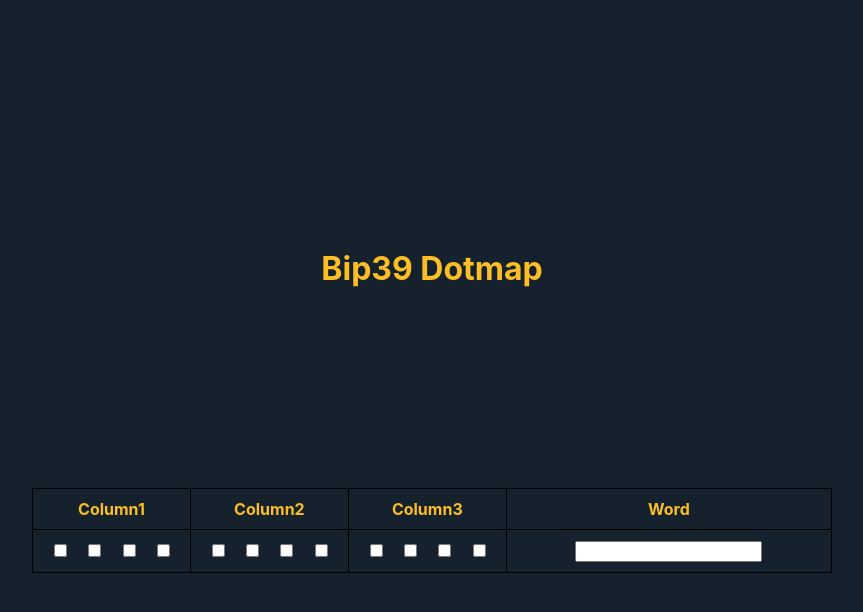
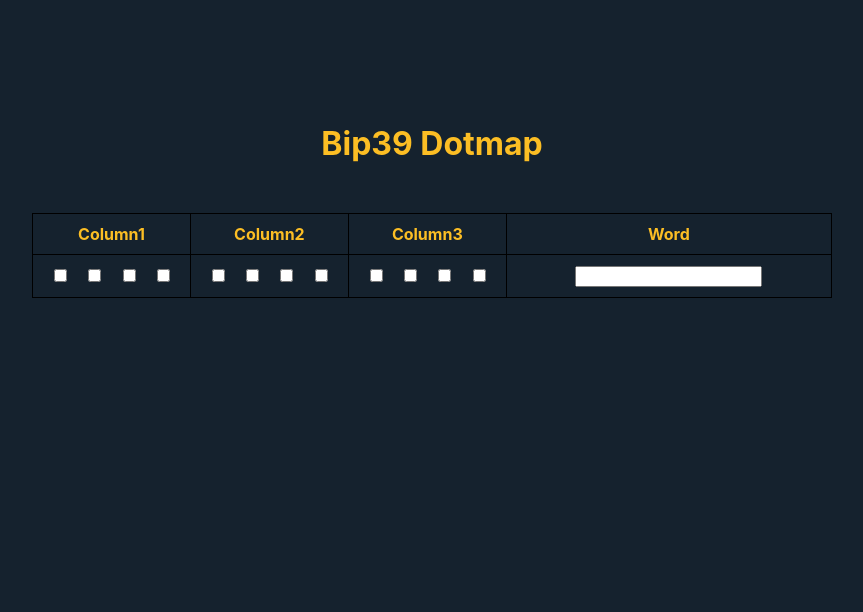
Before and after one commit to rhannachi/bip39-dotmap, a plain HTML site: page index.html in a window 1280 px wide. Shown: the whole page, without its empty margins (208-1071 px from the left). Drawn offline with Linux system fonts and the light colour scheme.

Commit message:
style - update height

```diff
--- a/src/style.css
+++ b/src/style.css
@@ -4,7 +4,7 @@ body {
     color: #fcbe24;
     padding: 0 24px;
     margin: 0;
-    height: 100vh;
+    height: 50vh;
     display: flex;
     justify-content: center;
     align-items: center;
@@ -13,7 +13,7 @@ body {
   }
 
   h1 {
-    margin-bottom: 200px;
+    margin-bottom: 50px;
   }
 
   table {
```
